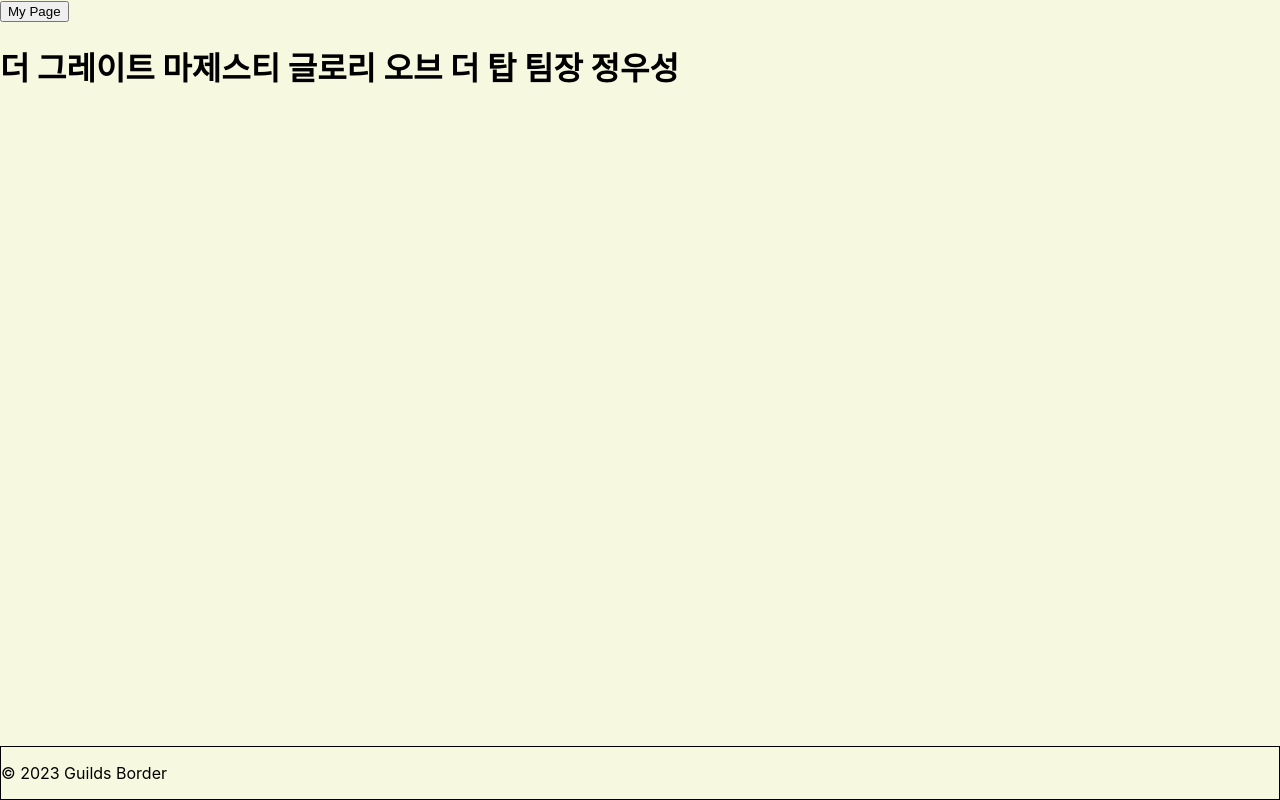
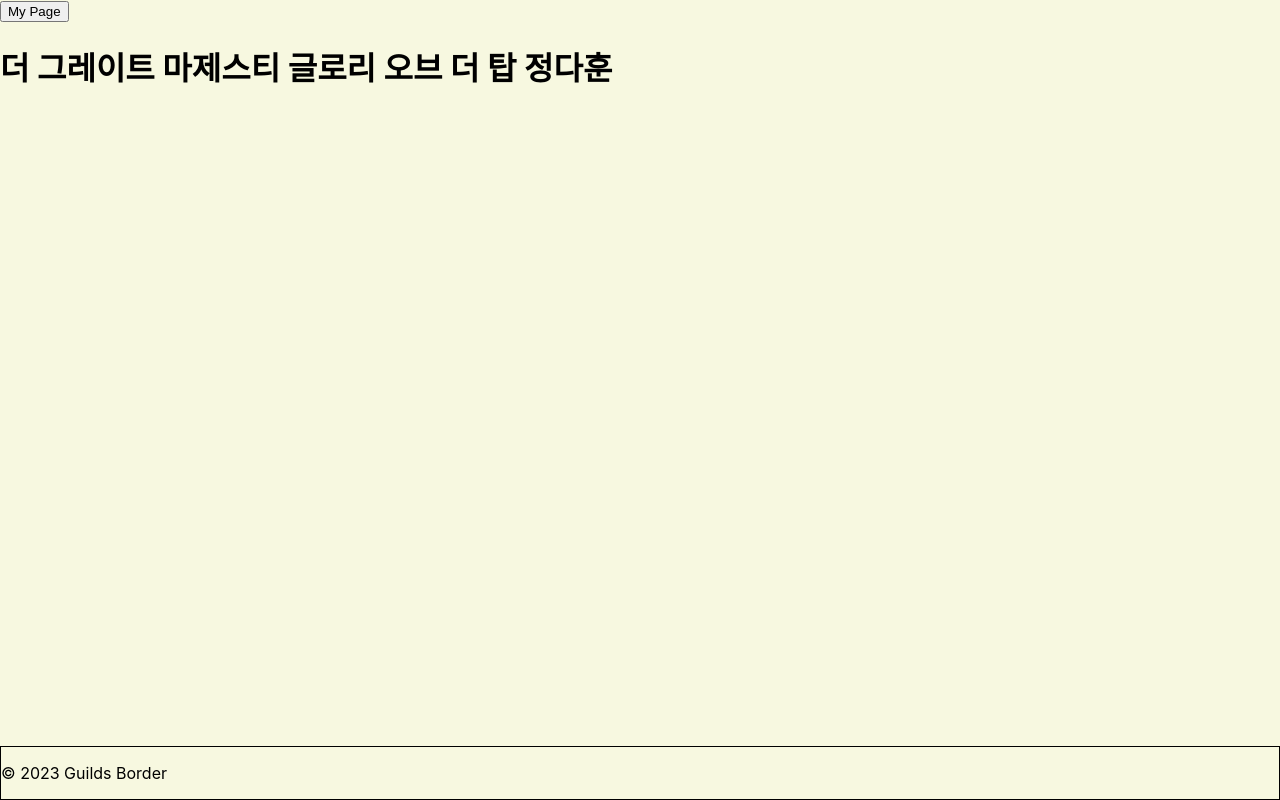
Before and after one commit to ununbium12/guild-frontend, a React (Create React App) app: page / in a window 1280 px wide. Built offline with nearby package versions, Linux system fonts and the light colour scheme.

Commit message:
modify Home
수정완료 ^오^)b

```diff
--- a/src/pages/Home.jsx
+++ b/src/pages/Home.jsx
@@ -7,7 +7,7 @@ const Home = () => {
 
   return(
     <div className="HomeMain">
-      <h1>더 그레이트 마제스티 글로리 오브 더 탑 팀장 정우성</h1>
+      <h1>더 그레이트 마제스티 글로리 오브 더 탑 정다훈</h1>
     </div>
   );
 };
```
